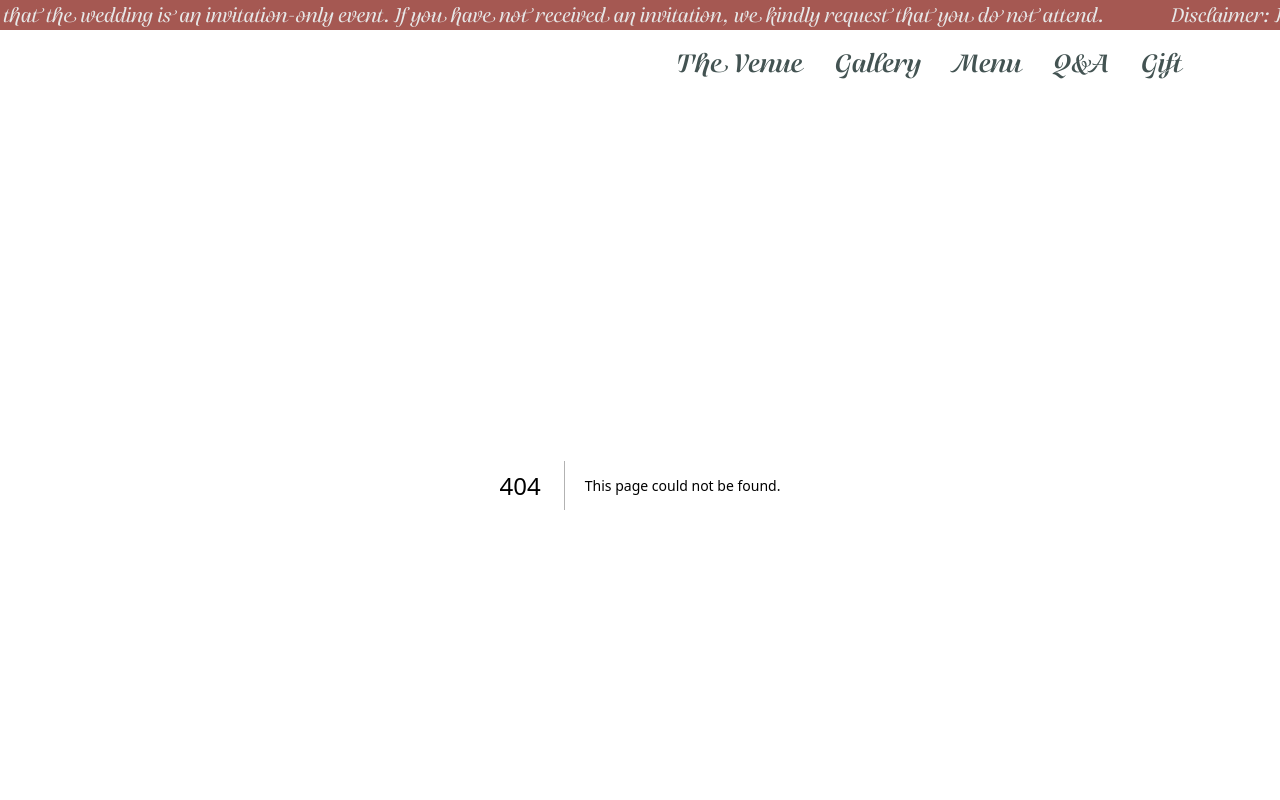
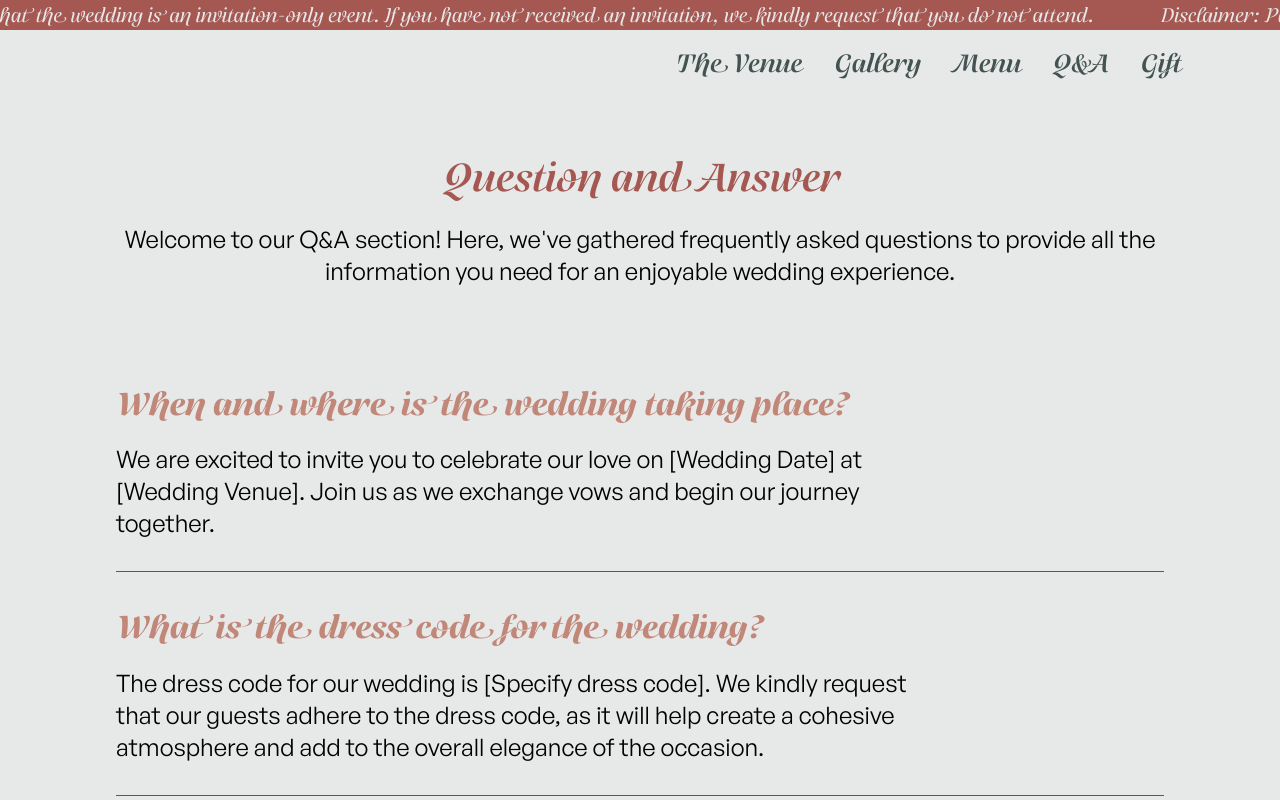
Before and after one commit to DuaneDave/wedding-app, a Next.js app: page /qna in a window 1280 px wide. Before the commit this address had no page. Shown: the top 800 px of the page. Built offline with nearby package versions, Linux system fonts and the light colour scheme; a web font is replaced by a local one.

Commit message:
Build qna section

```diff
--- a/app/faq/page.tsx
+++ b/app/qna/page.tsx
@@ -1,8 +1,12 @@
 import React from 'react'
+
+import QnA from '@/component/qna/QnA'
 
 function page() {
   return (
-    <div>page</div>
+    <>
+      <QnA />
+    </>
   )
 }
 
--- /dev/null
+++ b/component/qna/QnA.tsx
@@ -0,0 +1,30 @@
+import React from 'react';
+
+import styles from './qna.module.css';
+
+import qna from '@/utils/data/qna';
+
+function QnA() {
+  return (
+    <section>
+      <div className={`container ${styles.qnaContainer}`}>
+        <h1>Question and Answer</h1>
+
+        <p>
+          Welcome to our Q&A section! Here, we've gathered frequently asked
+          questions to provide all the information you need for an enjoyable
+          wedding experience.
+        </p>
+
+        {qna.map((qna) => (
+          <div key={qna.id} className={styles.question}>
+            <h2>{qna.question}</h2>
+            <p>{qna.answer}</p>
+          </div>
+        ))}
+      </div>
+    </section>
+  );
+}
+
+export default QnA;
--- /dev/null
+++ b/component/qna/qna.module.css
@@ -0,0 +1,48 @@
+.qnaContainer {
+  text-align: center;
+  margin-block: 4rem;
+}
+
+.qnaContainer h1 {
+  font-size: clamp(28px, 5vw, 40px);
+  margin-bottom: 18px;
+  font-weight: 500;
+  color: var(--secondary-color);
+}
+
+.qnaContainer h2 {
+  font-weight: 700;
+  font-size: clamp(24px, 5vw, 32px);
+  color: #c18779;
+  margin-bottom: 16.45px;
+}
+
+.qnaContainer p {
+  font-family: var(--font-general);
+  font-weight: 400;
+  margin-bottom: 2rem;
+  font-size: clamp(18px, 3vw, 24px);
+}
+
+.qnaContainer > p {
+  margin-bottom: 4rem;
+}
+
+.question {
+  text-align: left;
+  border-bottom: 0.4px solid #595757;
+}
+
+.question p {
+  max-width: 60ch;
+}
+
+.question:not(:last-child) {
+  margin-bottom: 34px;
+}
+
+@media screen and (min-width: 768px) {
+  .qnaContainer > p {
+    margin-bottom: 6rem;
+  }
+}
--- /dev/null
+++ b/utils/data/qna.ts
@@ -0,0 +1,35 @@
+const qna = [
+  {
+    id: 1,
+    question: 'When and where is the wedding taking place?',
+    answer:
+      'We are excited to invite you to celebrate our love on [Wedding Date] at [Wedding Venue]. Join us as we exchange vows and begin our journey together.',
+  },
+  {
+    id: 2,
+    question: 'What is the dress code for the wedding?',
+    answer:
+      'The dress code for our wedding is [Specify dress code]. We kindly request that our guests adhere to the dress code, as it will help create a cohesive atmosphere and add to the overall elegance of the occasion.',
+  },
+  {
+    id: 3,
+    question: 'Are children welcome at the wedding?',
+    answer:
+      'While we adore children, we have decided to make our wedding an adults-only affair. We appreciate your understanding in allowing all our guests to enjoy an evening of relaxation and celebration.',
+  },
+  {
+    id: 4,
+    question:
+      'Are there any cultural or religious customs that we should be aware of during the ceremony?',
+    answer:
+      "Our wedding ceremony will encompass elements from both of our cultural backgrounds. We are excited to share these customs with you, and we will provide a brief explanation of the traditions during the ceremony. It's a beautiful blend of cultures that truly reflects our love story.",
+  },
+  {
+    id: 5,
+    question: 'How do I RSVP for the wedding?',
+    answer:
+      'To RSVP for the wedding, please visit the RSVP page on our wedding website and search for your name, if you see your name fill the form displayed.',
+  },
+];
+
+export default qna;
```
